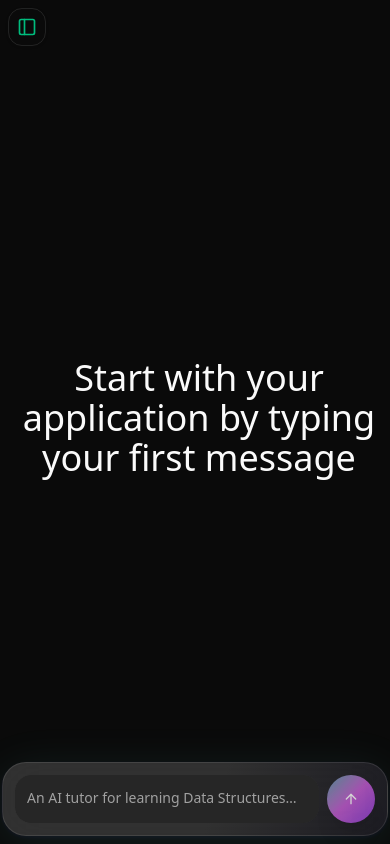
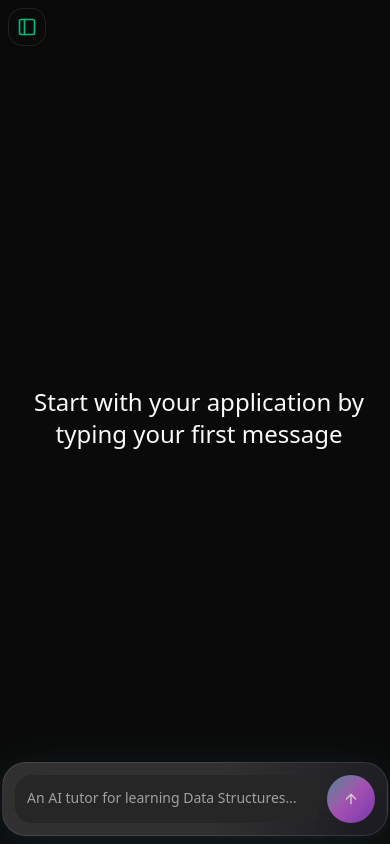
Before and after one commit to vedangiitb/qwintly, a Next.js app: page /generate in a window 390 px wide. Built offline with nearby package versions, Linux system fonts and the light colour scheme; no server answers.

Commit message:
recaptcha bug fix

```diff
--- a/src/app/generate/page.tsx
+++ b/src/app/generate/page.tsx
@@ -10,7 +10,7 @@ export default function Generate() {
   return (
     <div className="w-full pl-4 pr-2 pb-2 h-screen flex justify-center overflow-hidden shadow-xl backdrop-blur-2xl bg-background">
       <div className="py-4 my-auto max-w-3xl text-center">
-        <p className="text-4xl">Start with your application by typing your first message</p>
+        <p className="md:text-4xl text-2xl">Start with your application by typing your first message</p>
       </div>
 
       <ChatBox
--- a/src/app/globals.css
+++ b/src/app/globals.css
@@ -148,3 +148,7 @@
 .custom-scrollbar::-webkit-scrollbar-thumb:hover {
   background: var(--accent);
 }
+
+.grecaptcha-badge{
+  visibility: hidden;
+}
--- a/src/app/login/components/AuthForm.tsx
+++ b/src/app/login/components/AuthForm.tsx
@@ -34,11 +34,13 @@ export default function AuthForm({ isExistingUser }: Props) {
       typeof window.grecaptcha === "undefined" ||
       typeof window.grecaptcha.enterprise === "undefined"
     ) {
+      console.log(window)
       setError("reCAPTCHA Enterprise service is loading. Please wait.");
       return;
     }
 
     try {
+      console.log("1")
       setLoading(true);
       setError("");
 
@@ -49,6 +51,8 @@ export default function AuthForm({ isExistingUser }: Props) {
         siteKey,
         { action }
       );
+
+      console.log(recaptchaToken)
 
       const user = isExistingUser
         ? await login(email, password, recaptchaToken)
--- /dev/null
+++ b/src/app/login/layout.tsx
@@ -0,0 +1,26 @@
+"use client";
+import { useEffect } from "react";
+
+export default function LoginLayout({
+  children,
+}: {
+  children: React.ReactNode;
+}) {
+  const toggleCaptchaBadge = (show: boolean) => {
+    const badge = document.getElementsByClassName("grecaptcha-badge")[0];
+    if (badge && badge instanceof HTMLElement) {
+      badge.style.visibility = show ? "visible" : "hidden";
+    }
+  };
+
+  useEffect(() => {
+    toggleCaptchaBadge(true);
+    return () => toggleCaptchaBadge(false);
+  }, []);
+
+  return (
+    <>
+      <div className="show-recaptcha">{children}</div>;
+    </>
+  );
+}
--- a/src/app/login/page.tsx
+++ b/src/app/login/page.tsx
@@ -8,6 +8,7 @@ export default function AuthContainer() {
   const [isExistingUser, setIsExistingUser] = useState(true);
 
   return (
+    <>
       <div className="min-h-screen flex items-center justify-center bg-gradient-to-br from-indigo-50 via-sky-100 to-purple-100 dark:from-gray-900 dark:via-gray-950 dark:to-gray-800 px-4 transition-colors duration-300">
         <div className="w-full max-w-md px-6 sm:px-8 py-10 rounded-xl shadow-xl bg-white/70 dark:bg-gray-900/70 backdrop-blur-lg border border-slate-200 dark:border-slate-700 space-y-8 transition-colors duration-300">
           <AuthHeader isExistingUser={isExistingUser} />
@@ -38,5 +39,6 @@ export default function AuthContainer() {
           </p>
         </div>
       </div>
+    </>
   );
 }
--- a/src/components/layouts/navbar/navbar.tsx
+++ b/src/components/layouts/navbar/navbar.tsx
@@ -19,13 +19,13 @@ export default function NavBar({
     <div>
       <header className="sticky top-0 z-20 flex items-center justify-between px-4 py-2 md:px-8 md:py-4">
         <div className="flex items-center gap-3 justify-center">
-          <div className={`${showSidebar ? "hidden" : ""} md:hidden`}>
+          {/* <div className={`${showSidebar ? "hidden" : ""} md:hidden`}>
             <SidebarToggle
               isExpanded={showSidebar}
               onToggle={() => setShowSidebar(!showSidebar)}
             />
-          </div>
-          <div className={`${showSidebar ? "hidden" : ""}`}>
+          </div> */}
+          <div className={`${showSidebar ? "" : "md:block"} hidden `}>
             <span className="font-extrabold text-lg tracking-wider text-transparent bg-gradient-to-tr dark:from-teal-200 dark:via-purple-300 dark:to-pink-400 from-teal-600 via-purple-600 to-pink-600 bg-clip-text drop-shadow select-none ml-2 transition">
               Qwintly
             </span>
```
Lines whose indentation alone changed are shown as unchanged.
